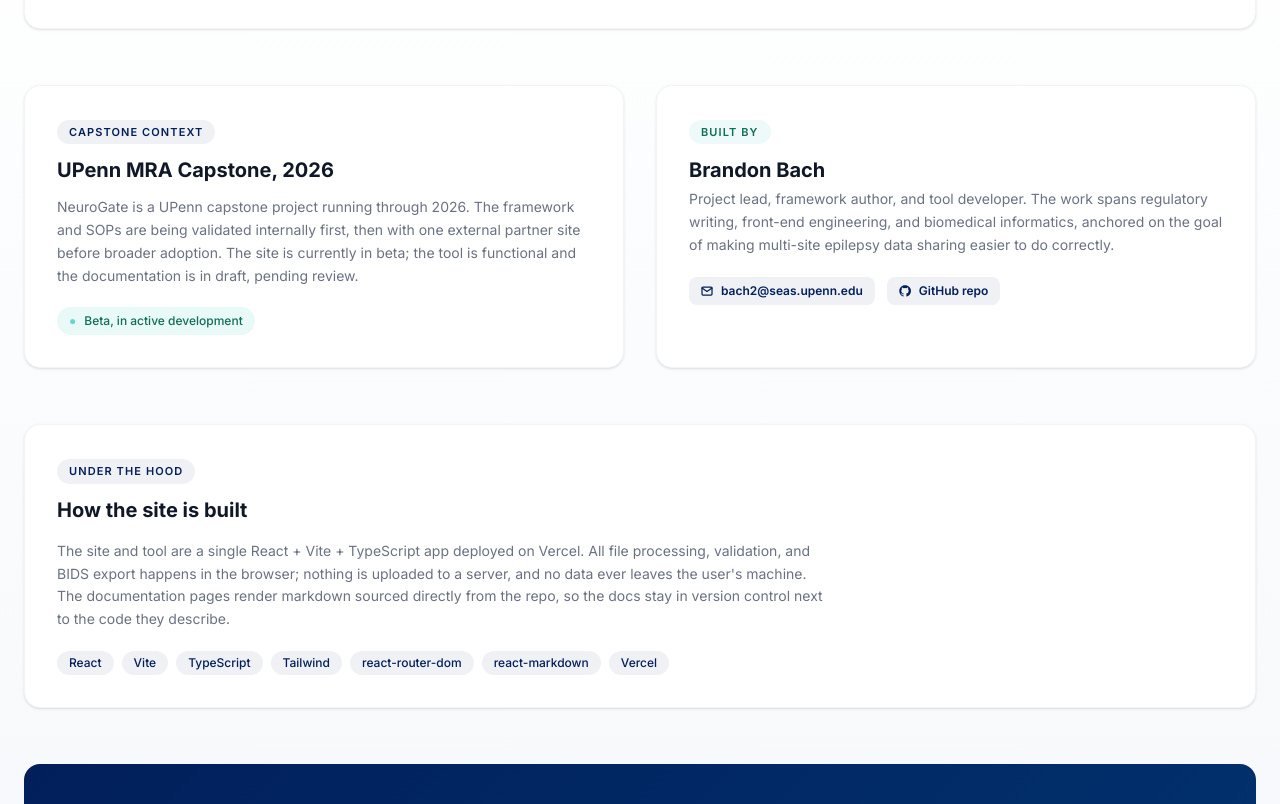
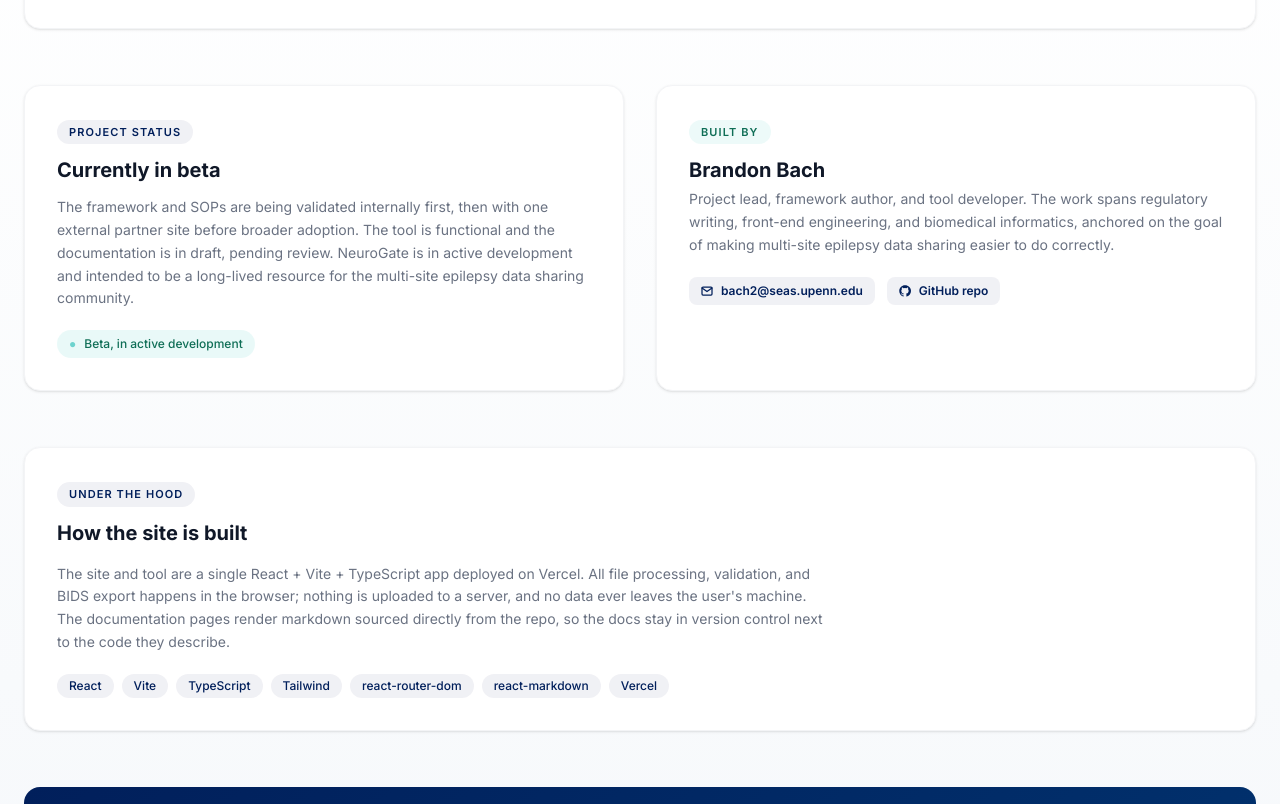
Before and after one commit to brandonbach44-sudo/Neurogate-Protocol, a React (Vite) app: page /about in a window 1280 px wide. Shown: the part 1320-2124 px from the top of the page. Built offline with nearby package versions, Linux system fonts and the light colour scheme.

Commit message:
Drop capstone framing from About, Footer, sop-gui

```diff
--- a/public/docs/sop-gui.md
+++ b/public/docs/sop-gui.md
@@ -384,7 +384,7 @@ The audit log satisfies ALCOA+ requirements:
 
 | Role | Contact |
 |---|---|
-| Tool developer / Capstone lead | Brandon Bach (bach2@seas.upenn.edu) |
+| Tool developer | Brandon Bach (bach2@seas.upenn.edu) |
 | Project advisor | Nishant Sinha |
 | Bug reports | GitHub Issues: github.com/brandonbach44-sudo/Epilepsy_GUI |
 
--- a/src/components/Footer.tsx
+++ b/src/components/Footer.tsx
@@ -76,9 +76,6 @@ export default function Footer() {
               Project
             </div>
             <ul className="space-y-2.5">
-              <li className="text-xs" style={{ color: 'rgba(255,255,255,0.7)' }}>
-                UPenn MRA Capstone
-              </li>
               <li>
                 <a
                   href="https://github.com/brandonbach44-sudo/Epilepsy_GUI"
--- a/src/pages/AboutPage.tsx
+++ b/src/pages/AboutPage.tsx
@@ -197,13 +197,13 @@ export default function AboutPage() {
       {/* ─── CAPSTONE CONTEXT + AUTHOR ───────────────────── */}
       <section className="grid grid-cols-2 gap-8 mb-14">
         <div className="rounded-2xl border border-gray-100 bg-white p-8 shadow-sm">
-          <Eyebrow>Capstone context</Eyebrow>
-          <h2 className="text-xl font-bold text-gray-900 mt-3 mb-3">UPenn MRA Capstone, 2026</h2>
+          <Eyebrow>Project status</Eyebrow>
+          <h2 className="text-xl font-bold text-gray-900 mt-3 mb-3">Currently in beta</h2>
           <p className="text-sm text-gray-500 leading-relaxed">
-            NeuroGate is a UPenn capstone project running through 2026. The framework and SOPs are
-            being validated internally first, then with one external partner site before broader
-            adoption. The site is currently in beta; the tool is functional and the documentation
-            is in draft, pending review.
+            The framework and SOPs are being validated internally first, then with one external
+            partner site before broader adoption. The tool is functional and the documentation is
+            in draft, pending review. NeuroGate is in active development and intended to be a
+            long-lived resource for the multi-site epilepsy data sharing community.
           </p>
           <div className="mt-5 inline-flex items-center gap-2 text-xs font-medium px-3 py-1.5 rounded-full" style={{ backgroundColor: 'rgba(109,211,206,0.15)', color: TEAL_TEXT }}>
             <span style={{ color: TEAL }}>&#9679;</span>
```
